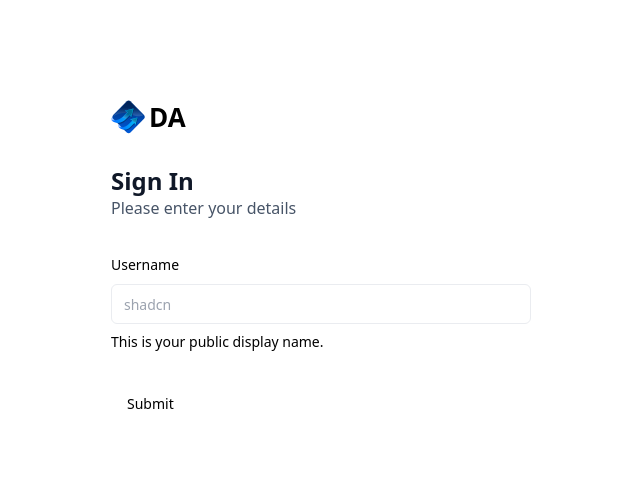
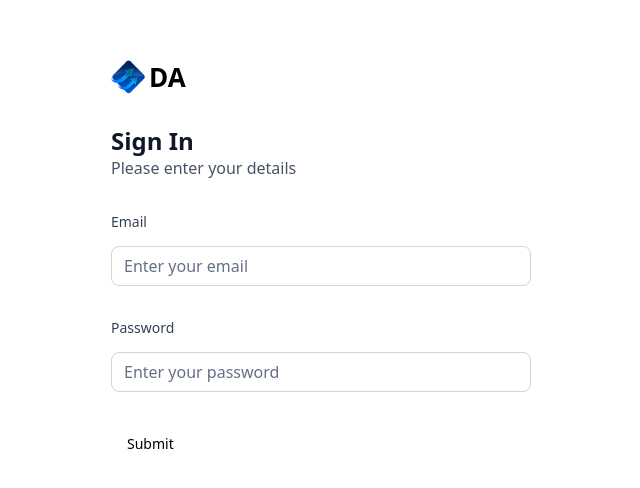
Before and after one commit to dercioanselmo/da_banking, a Next.js app: page /sign-in in a window 1280 px wide. Shown: the part 138-626 px from the top of the page, without its empty margins (319-959 px from the left). Built offline with nearby package versions, Linux system fonts and the light colour scheme.

Commit message:
Custom Input Component

```diff
--- a/components/AuthForm.tsx
+++ b/components/AuthForm.tsx
@@ -19,11 +19,10 @@
   FormMessage,
 } from "@/components/ui/form"
 import { Input } from "@/components/ui/input"
+import CustomInput from './CustomInput';
 
 const formSchema = z.object({
-  username: z.string().min(2, {
-    message: "Username must be at least 2 characters.",
-  }),
+  email: z.string().email(),
 })
 
 
@@ -34,7 +33,7 @@
     const form = useForm<z.infer<typeof formSchema>>({
       resolver: zodResolver(formSchema),
       defaultValues: {
-        username: "",
+        email: "",
       },
     })
 
@@ -74,22 +73,10 @@
         <>
           <Form {...form}>
             <form onSubmit={form.handleSubmit(onSubmit)} className="space-y-8">
-              <FormField
-                control={form.control}
-                name="username"
-                render={({ field }) => (
-                  <FormItem>
-                    <FormLabel>Username</FormLabel>
-                    <FormControl>
-                      <Input placeholder="shadcn" {...field} />
-                    </FormControl>
-                    <FormDescription>
-                      This is your public display name.
-                    </FormDescription>
-                    <FormMessage />
-                  </FormItem>
-                )}
-              />
+
+              <CustomInput form={form} name={'email'} label={'Email'} placeholder={'Enter your email'} type={'text'} />
+              <CustomInput form={form} name={'password'} label={'Password'} placeholder={'Enter your password'} type={'password'}/>
+
               <Button type="submit">Submit</Button>
             </form>
           </Form>
--- /dev/null
+++ b/components/CustomInput.tsx
@@ -0,0 +1,42 @@
+
+import { zodResolver } from "@hookform/resolvers/zod"
+import { useForm } from "react-hook-form"
+import { z } from "zod"
+
+import { Button } from "@/components/ui/button"
+import {
+  Form,
+  FormControl,
+  FormDescription,
+  FormField,
+  FormItem,
+  FormLabel,
+  FormMessage,
+} from "@/components/ui/form"
+import { Input } from "@/components/ui/input"
+
+import React from 'react'
+
+const CustomInput = ({form, name, label, placeholder, type}) => {
+  return (
+    <FormField
+    control={form.control}
+    name={name}
+    render={({ field }) => (
+        <div className='form-item'>
+        <FormLabel className='form-label'>
+            {label}
+        </FormLabel>
+        <div className='flex w-full flex-col'>
+            <FormControl className='mt-2'>
+                <Input placeholder={placeholder} className='input-class' type={type} {...field}/>
+            </FormControl>
+            <FormMessage className='form-message'/>
+        </div>
+        </div>
+    )}
+    />
+  )
+}
+
+export default CustomInput
```
